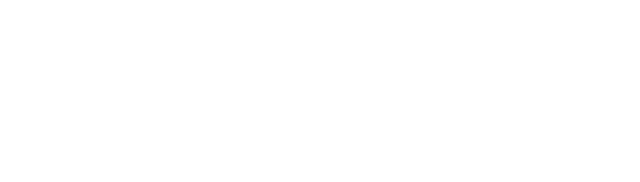
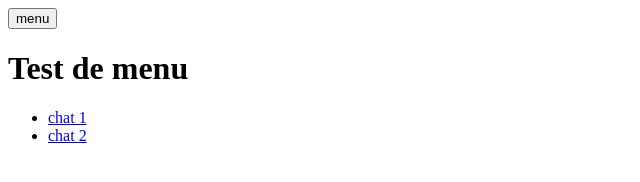
Before and after one commit to MMI-SAE-105/2022-r113-tp2-menu-alpinejs-Kiruake, a website: page cats/index.html in a window 1280 px wide. Shown: the whole page, without its empty margins (0-640 px from the left). Drawn offline with nearby package versions, Linux system fonts and the light colour scheme.

Commit message:
menu index chat

```diff
--- a/cats/index.html
+++ b/cats/index.html
@@ -4,7 +4,22 @@
     <meta http-equiv="X-UA-Compatible" content="IE=edge">
     <meta name="viewport" content="width=device-width, initial-scale=1.0">
     <title>Accueil chats</title>
+    <script defer src="https://unpkg.com/alpinejs"></script>
 </head>
+<header>
+    <button aria-controls="mainNav"
+    @click="MenuIsOpen= ! MenuIsOpen"
+    class="header_menuBtn">
+    menu
+  </button>
+    <h1>Test de menu</h1>
+    <nav id="mainNav" x-show="MenuIsOpen" x-transition.duration.800ms class="menu">
+        <ul>
+          <li><a href="./chat-1.html">chat 1</a></li>
+          <li><a href="./chat-2.html">chat 2</a></li>
+        </ul>
+    </nav>
+  </header>
 <body>
 
 </body>
```
